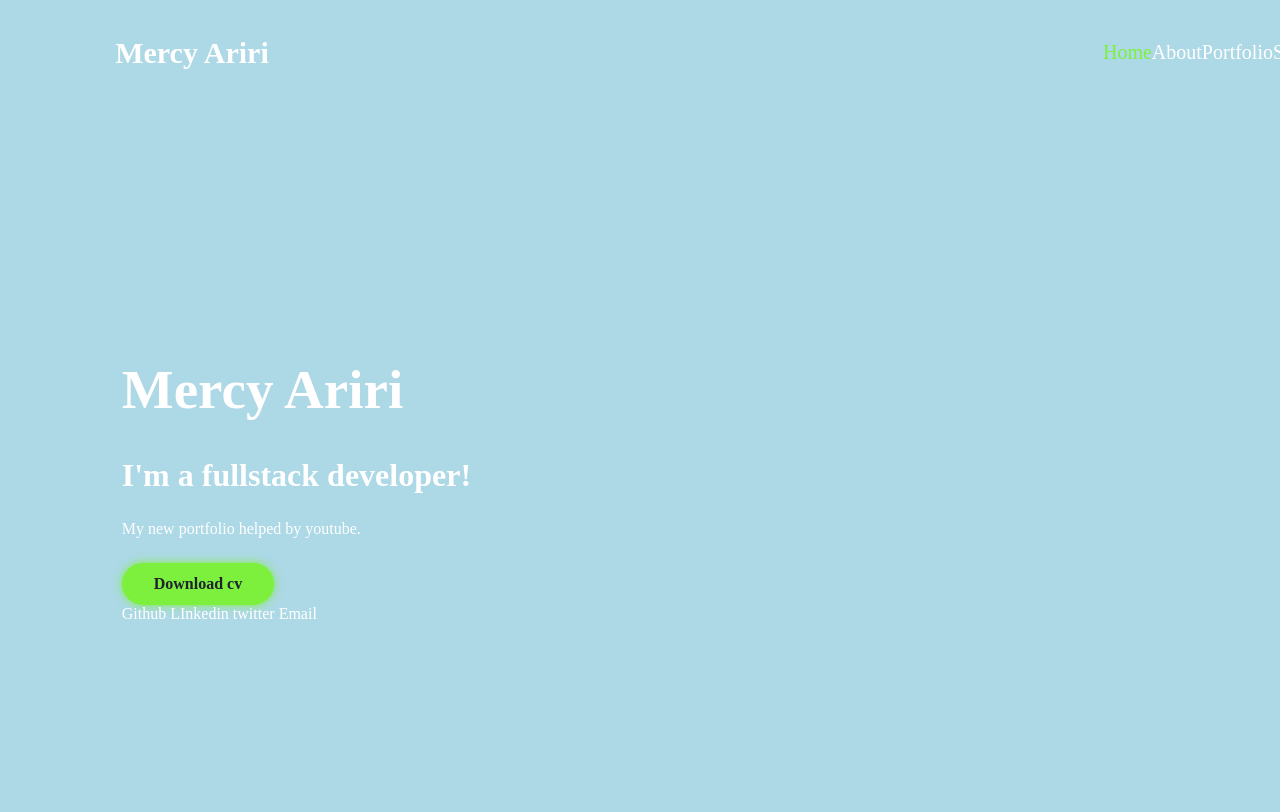
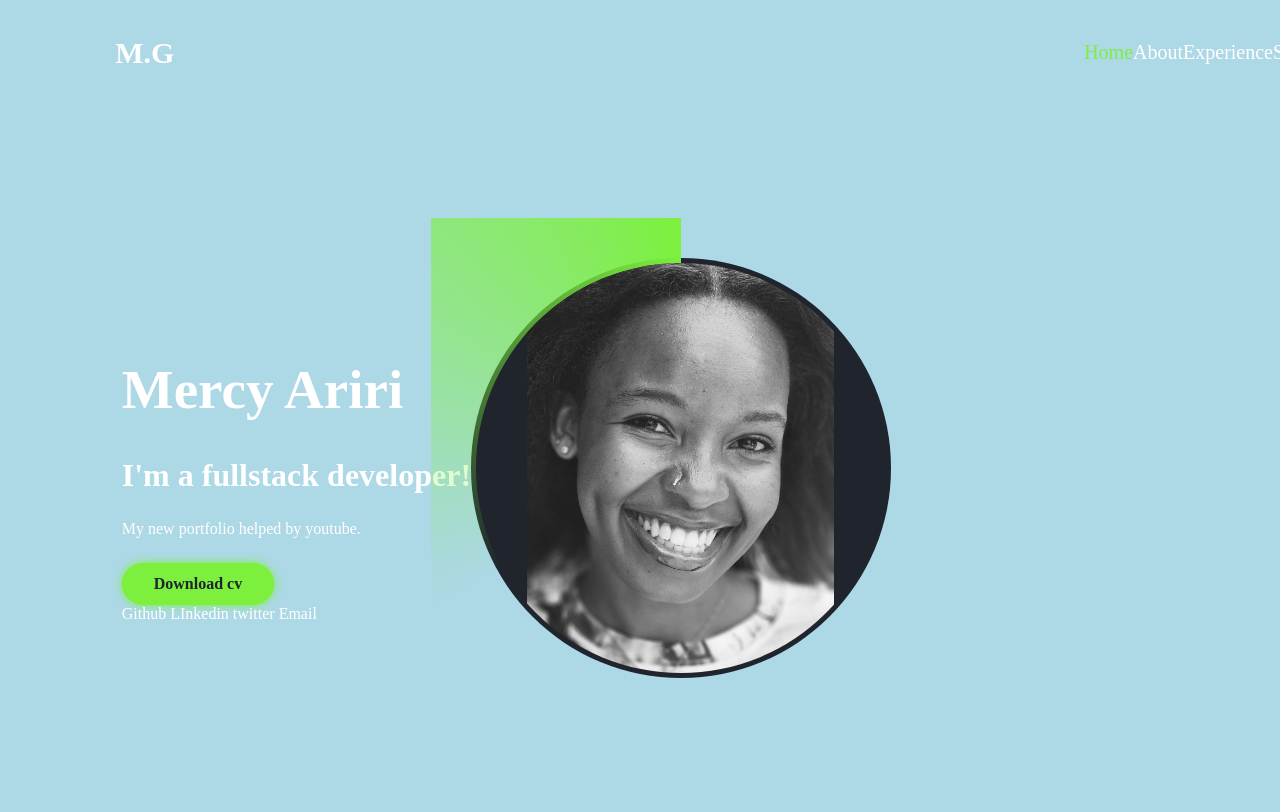
Before and after one commit to MERCYGATUNE/Mercy-Power-Learn-Portfolio, a plain HTML site: page index.html in a window 1280 px wide. Drawn offline with Linux system fonts and the light colour scheme.

Commit message:
added an image

```diff
--- a/index.css
+++ b/index.css
@@ -91,3 +91,65 @@ text-decoration: none;
      color: #7cf03d;
      box-shadow: none;
 }
+
+.home-info .btn-sci .sci {
+    margin-left: 20px ;
+}
+
+.home-info .btn-sci .sci a{
+     display: inline-flex;
+     padding: 8px;
+     border: 2px solid #7cf03d;
+     border-radius: 50%;
+     font-size: 20px;
+     color: #7cf03d;
+     margin: 0 8px;
+     transition: 0.5s;
+}
+
+.home-info .btn-sci .sci a:hover {
+    background: #7cf03d;
+    color: #1f242d;
+    box-shadow: 0 0 10px #7cf03d;
+
+}
+
+.home-img .img-box {
+    position: relative;
+    width: 32vw;
+    height: 32vw;
+    background: #1f242d;
+    border-radius: 50%;
+    padding: 5px;
+    display: flex;
+    justify-content: center;
+    align-items: center;
+}
+
+.home-img .img-box::before {
+    content: '';
+    position: absolute;
+    width: 500px;
+    height: 500px;
+    background: conic-gradient(transparent, transparent, transparent,#7cf03d);
+
+}
+
+.home-img .img-box .img-item {
+    position: relative;
+    width: 100%;
+    height: 100%;
+    background: #1f242d;
+    border-radius: 75%;
+    display: flex;
+    justify-content: center;
+    overflow: hidden;
+}
+
+.home-img .img-box .img-item img {
+      position: absolute;
+      /* top: 5px; */
+      display: block;
+      width: 75%;
+      object-fit: cover;
+}
--- a/index.html
+++ b/index.html
@@ -11,7 +11,7 @@
 
 
    <nav class="navbar">
-    <a href="#" class="logo">Mercy Ariri</a>
+    <a href="#" class="logo">M.G</a>
 
     <ul>
       <li class="active">
@@ -21,7 +21,7 @@
         <a href="/about"> About</a>
       </li>
       <li>
-        <a href="/work"> Portfolio</a>
+        <a href="/work"> Experience</a>
       </li>
       <li>
         <a href="/work"> Service</a>
@@ -58,11 +58,16 @@
         <a href="#">Email</a>
       </div>
 
+     </div>
 
-
+    <div class="home-img">
+      <div class="img-box">
+        <div class="img-item">
+          <img src="images/Portfolio.jpeg" alt="">
+        </div>
+      </div>
 
     </div>
-
 
 
    </section>
```
Also changed, not shown: images/Portfolio.jpeg (added).
